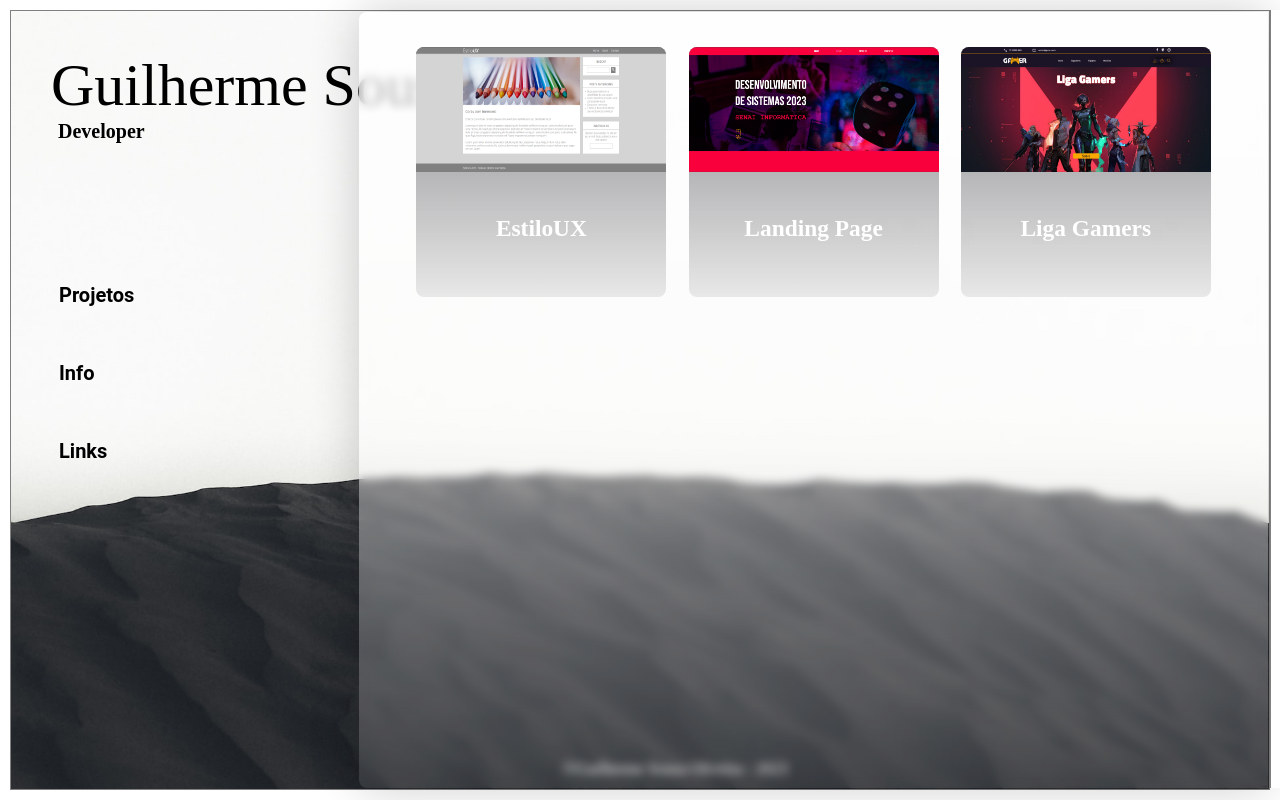
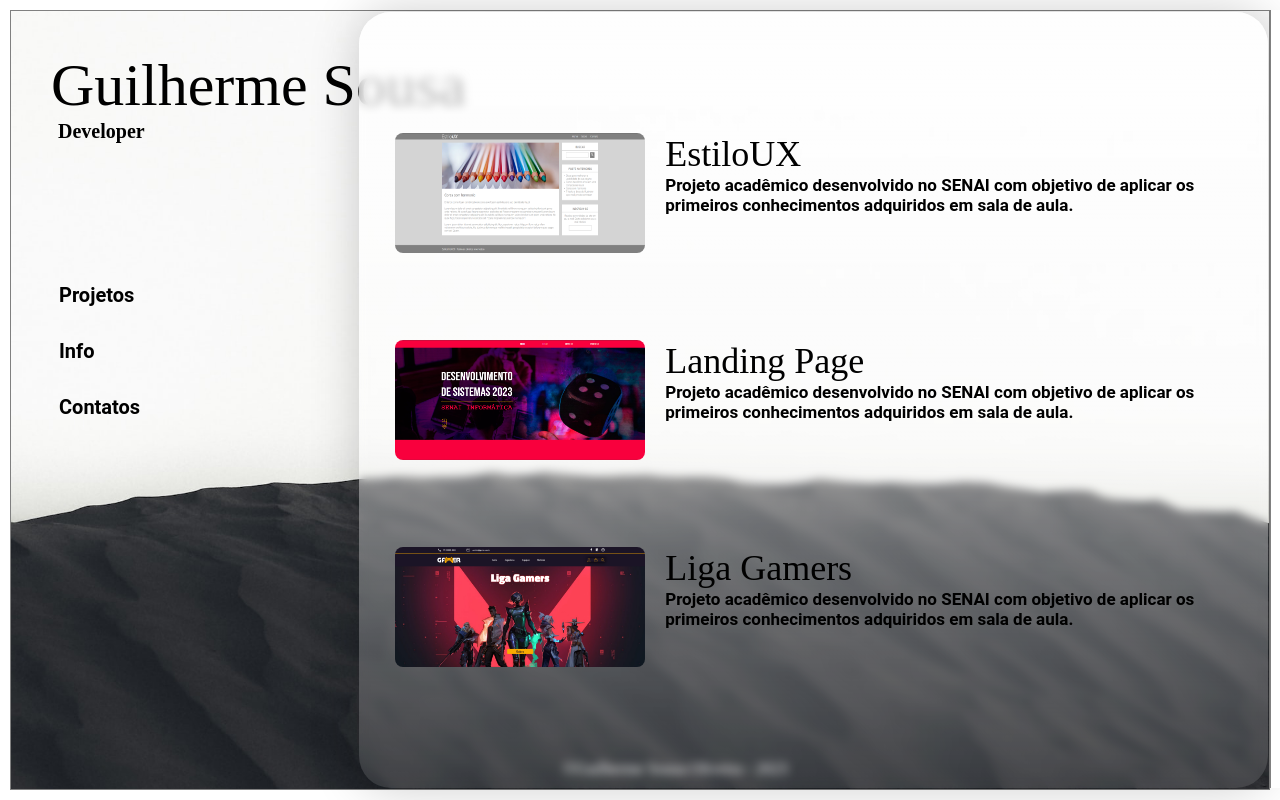
Before and after one commit to GSolivier/GSolivierdev, a plain HTML site: page index.html in a window 1280 px wide. Both pictures are taken after a click on the item "Projetos". Drawn offline with Linux system fonts and the light colour scheme; a web font is replaced by a local one.

Commit message:
estilizacao da aba de projetos, colocada as informacoes e titulos dos devidos projetos

```diff
--- a/index.html
+++ b/index.html
@@ -40,7 +40,9 @@
 
                         <div class="info-projetos">
                             <h1>EstiloUX</h1>
+                            <p>Projeto acadêmico desenvolvido no SENAI com objetivo de aplicar os primeiros conhecimentos adquiridos em sala de aula.</p>
                         </div>
+
                     </article>
                     </a>
 
@@ -50,6 +52,7 @@
 
                         <div class="info-projetos">
                             <h1>Landing Page</h1>
+                            <p>Projeto acadêmico desenvolvido no SENAI com objetivo de aplicar os primeiros conhecimentos adquiridos em sala de aula.</p>
                         </div>
                     </article>
                     </a>
@@ -60,6 +63,7 @@
 
                         <div class="info-projetos">
                             <h1>Liga Gamers</h1>
+                            <p>Projeto acadêmico desenvolvido no SENAI com objetivo de aplicar os primeiros conhecimentos adquiridos em sala de aula.</p>
                         </div>
                     </article>
                     </a>
@@ -70,8 +74,7 @@
 
 
                 <div class="contatos">
-                    <li > <a class="contatos-hover" href="#">Links</a></li>
-
+                    <li > <a class="contatos-hover" href="#">Contatos</a></li>
                     <div class="socials">
                         <ul>
                             <a target="_blank" href="https://github.com/GSolivier">
--- a/style/style.css
+++ b/style/style.css
@@ -35,7 +35,7 @@
     padding: 30px;
 }
 
-.name h1 {
+ h1 {
     font-family: "mulish";
     font-weight: 200;
     font-size: 60px;
@@ -78,6 +78,7 @@ main .ul-main li a {
 
 #projetos-tab{
     display: flex;
+    flex-direction: column;
     justify-content: space-evenly;
     padding: 35px;
     opacity: 0;
@@ -89,7 +90,7 @@ main .ul-main li a {
     top: 0;
     width: 71%;
     box-shadow: -0px 0px 50px rgba(0, 0, 0, 0.2);
-    border-radius: 8px 0 0 8px;
+    border-radius: 32px;
     background-image: linear-gradient( rgba(255, 255, 255, 0.8), rgba(255, 255,255, 0.1));
     transition: right 0.9s, opacity 0.5s;
     backdrop-filter: blur(5px);
@@ -97,6 +98,10 @@ main .ul-main li a {
 
 #projetos-tab a {
     text-decoration: none;
+    border-radius: 8px;
+    border: 1px solid rgb(0, 0, 0, 0);
+    transition: box-shadow 0.5s;
+    transition: background 0.5s;
 }
 
 .border-white{
@@ -112,61 +117,53 @@ main .ul-main li a {
 }
 
 .content-projetos{
-    /* border: 1px solid green; */
     display: flex;
-    flex-direction: column;
-    justify-content: space-between;
-    background-image: linear-gradient( rgba(48, 49, 53, 0.6), rgba(48, 49 , 53, 0.1));
-    width: 250px;
-    height: 250px;
+    justify-content: space-evenly;
+    width: max-content;
     border-radius: 8px;
-    transition: box-shadow 0.5s;
+    background: transparent;
 }
 .content-projetos2{
-    /* border: 1px solid green; */
     display: flex;
-    flex-direction: column;
-    justify-content: space-between;
-    background-image: linear-gradient( rgba(48, 49, 53, 0.6), rgba(48, 49 , 53, 0.1));
-    width: 250px;
-    height: 250px;
+    justify-content: space-evenly;
+    width: max-content;
     border-radius: 8px;
-    transition: box-shadow 0.5s;
+
 }
 .content-projetos3{
-    /* border: 1px solid green; */
     display: flex;
-    flex-direction: column;
-    justify-content: space-between;
-    background-image: linear-gradient( rgba(48, 49, 53, 0.6), rgba(48, 49 , 53, 0.1));
-    width: 250px;
-    height: 250px;
+    justify-content: space-evenly;
+    width: max-content;
     border-radius: 8px;
-    transition: box-shadow 0.5s;
 }
 
 article img{
-    border-radius: 8px 8px 0 0;
-    width: 100%;
-    height: 50%;
+    border-radius: 8px;
+    width: 250px;
+    height: 120px;
 
 }
 
-.info-projetos {
-    font-family: "mulish";
-    font-weight: 600;
-    color: white;
-    display: grid;
-    place-items: center;
-    margin-bottom: 55px;
+.info-projetos h1{
+    font-size: 36px;
 }
 
-.content-projetos:hover,
-.content-projetos2:hover,
-.content-projetos3:hover {
-    box-shadow: 0px 0px 50px rgba(0, 0, 0, 0.2);
+.info-projetos p{
+    font-size: 17px;
+}
+
+.info-projetos{
+    color: black;
+    margin-left: 20px;
+    width: 600px;
+}
+
+#projetos-tab a:hover{
+    box-shadow: 0 0 15px rgba(0, 0, 0, 0.5);
+    background: linear-gradient(to right,rgba(255, 0, 0, 0.6), rgba(255, 0, 0, 0.1) );
 
 }
+
 /* Contatos */
 
 .contatos{
@@ -181,12 +178,10 @@ article img{
 .socials {
     /* border: 1px solid green; */
     width: 200px;
-    height: 0;
+    height: 44px;
     min-width: max-content;
     overflow: hidden;
     position: relative;
-    -webkit-transition: max-height 0.8s;
-    transition: height 0.8s;
   }
 
 .contatos-hover:hover,
@@ -196,12 +191,6 @@ article img{
     background-color: black;
     padding: 2px;
 
-}
-
-.contatos:hover .socials,
-.contatos:focus .socials,
-.contatos:focus-within .socials {
-    height: 44px;
 }
 
 .contatos:hover .socials > ul{
```
